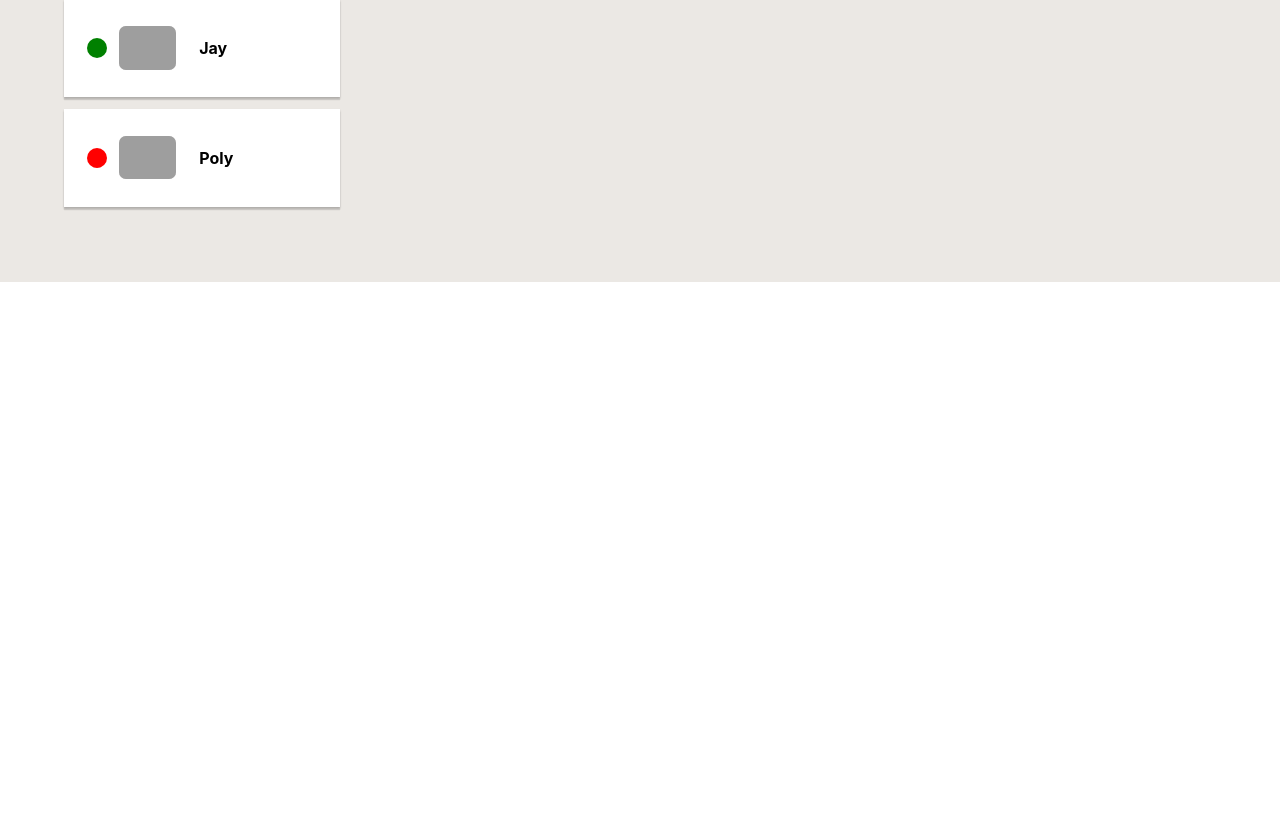
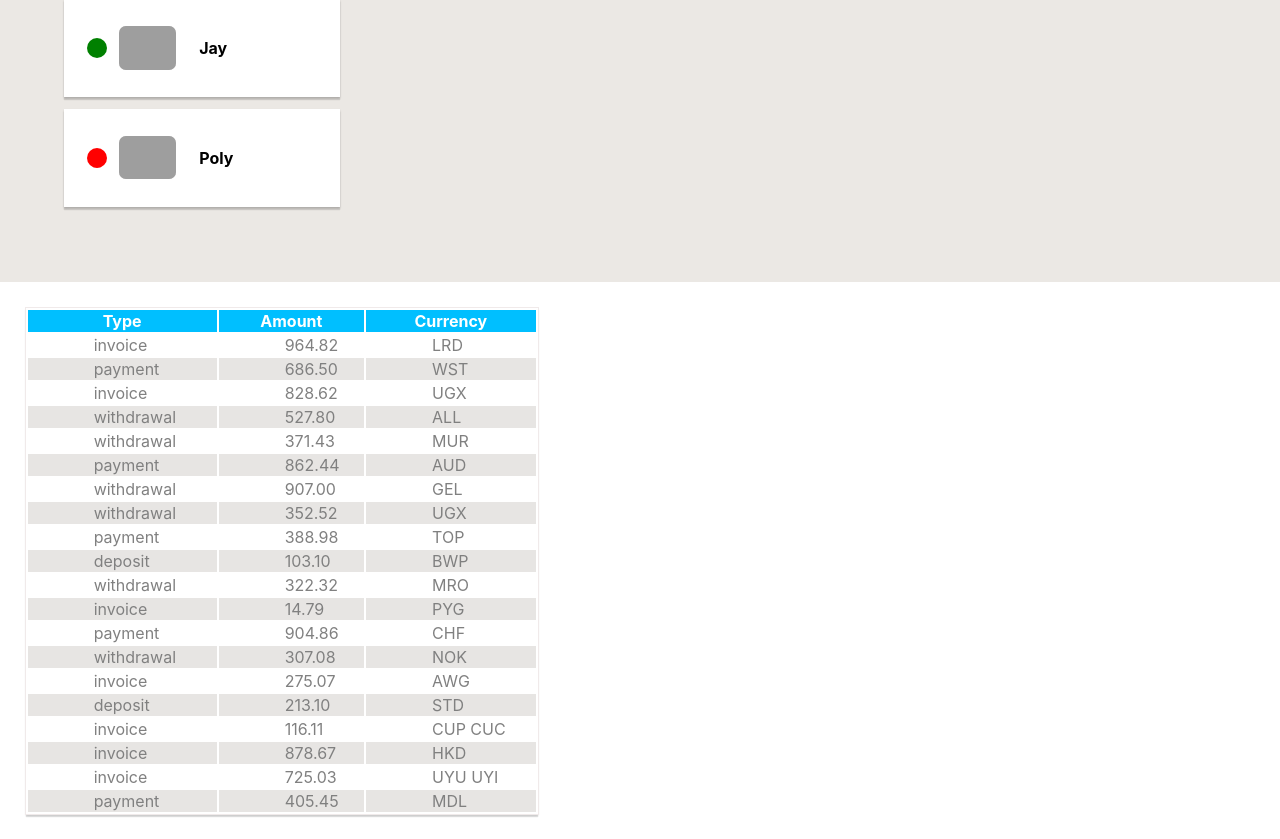
Before and after one commit to itfreshman2021/goit-react-hw-01-components, a React (Create React App) app: page / in a window 1280 px wide. Shown: the part 1358-2197 px from the top of the page. Before the commit the page ends 1640 px from the top, so only its background shows below. Built offline with nearby package versions, Linux system fonts and the light colour scheme; grey boxes are pictures that could not be loaded.

Commit message:
added solution for task 4

```diff
--- a/src/Components/App.js
+++ b/src/Components/App.js
@@ -2,9 +2,11 @@ import React from 'react';
 import Profile from './profile/Profile';
 import Statistics from './statistics/Statistics';
 import FriendList from './friendlist/FriendList';
+import TransactionHistory from './transactionhistory/TransactionHistory';
 import user from './data/profile/user.json';
 import statisticalData from './data/statistics/statistical-data.json';
 import friends from './data/friendlist/friends.json';
+import transactions from './data/transactionhistory/transactions.json';
 
 const App = () => {
   return (
@@ -19,6 +21,7 @@ const App = () => {
       <Statistics title="Upload stats" stats={statisticalData} />
       <Statistics stats={statisticalData} />
       <FriendList friends={friends} />
+      <TransactionHistory items={transactions} />
     </>
   );
 };
--- /dev/null
+++ b/src/Components/data/transactionhistory/transactions.json
@@ -0,0 +1,122 @@
+[
+  {
+    "id": "1e0700a2-5183-4291-85cc-2065a036a683",
+    "type": "invoice",
+    "amount": "964.82",
+    "currency": "LRD"
+  },
+  {
+    "id": "a30f821b-4d25-4ff0-abdd-e340b3f0dd2b",
+    "type": "payment",
+    "amount": "686.50",
+    "currency": "WST"
+  },
+  {
+    "id": "44dca67a-8e5a-4798-bf8e-b15efd4e1abd",
+    "type": "invoice",
+    "amount": "828.62",
+    "currency": "UGX"
+  },
+  {
+    "id": "ea8ed3dc-2b68-4a53-905a-53ecb0adef33",
+    "type": "withdrawal",
+    "amount": "527.80",
+    "currency": "ALL"
+  },
+  {
+    "id": "ea76146a-0b00-4b80-bc02-a8c822176712",
+    "type": "withdrawal",
+    "amount": "371.43",
+    "currency": "MUR"
+  },
+  {
+    "id": "63ca02f9-d637-46b5-9237-f3b24425e029",
+    "type": "payment",
+    "amount": "862.44",
+    "currency": "AUD"
+  },
+  {
+    "id": "ed0263e8-59a5-4bf1-87e0-2bb88e53dc34",
+    "type": "withdrawal",
+    "amount": "907.00",
+    "currency": "GEL"
+  },
+  {
+    "id": "6013bad0-750c-4691-8bc2-d8f2b43969c4",
+    "type": "withdrawal",
+    "amount": "352.52",
+    "currency": "UGX"
+  },
+  {
+    "id": "252c7be4-8b06-4fa7-8d42-61fb835b70d5",
+    "type": "payment",
+    "amount": "388.98",
+    "currency": "TOP"
+  },
+  {
+    "id": "4eaab41b-b967-40ac-82ed-85fc66f646f1",
+    "type": "deposit",
+    "amount": "103.10",
+    "currency": "BWP"
+  },
+  {
+    "id": "9648a350-8469-42d5-8bf3-18090de5fe67",
+    "type": "withdrawal",
+    "amount": "322.32",
+    "currency": "MRO"
+  },
+  {
+    "id": "9c5c25fb-1a95-4b2f-8d1f-4c4426d677cc",
+    "type": "invoice",
+    "amount": "14.79",
+    "currency": "PYG"
+  },
+  {
+    "id": "43ef232c-80e9-4d6f-b48a-b22405620de3",
+    "type": "payment",
+    "amount": "904.86",
+    "currency": "CHF"
+  },
+  {
+    "id": "5161682e-e620-4019-ab0a-24ceb10fbd20",
+    "type": "withdrawal",
+    "amount": "307.08",
+    "currency": "NOK"
+  },
+  {
+    "id": "7b119d71-42e6-4c42-a141-6818b07bb9ff",
+    "type": "invoice",
+    "amount": "275.07",
+    "currency": "AWG"
+  },
+  {
+    "id": "a4f65722-65c4-4c28-b1f4-b8ed988bb205",
+    "type": "deposit",
+    "amount": "213.10",
+    "currency": "STD"
+  },
+  {
+    "id": "c6e5784b-0ca3-48d6-86e5-b5128af5a523",
+    "type": "invoice",
+    "amount": "116.11",
+    "currency": "CUP CUC"
+  },
+  {
+    "id": "c9ebed6a-3a02-4b49-ac0d-0534b51f2bfd",
+    "type": "invoice",
+    "amount": "878.67",
+    "currency": "HKD"
+  },
+  {
+    "id": "a4a98b0e-b22c-438b-9f83-de2df52110c8",
+    "type": "invoice",
+    "amount": "725.03",
+    "currency": "UYU UYI"
+  },
+  {
+    "id": "b39bfa7a-0166-4c47-94d6-87d20590f746",
+    "type": "payment",
+    "amount": "405.45",
+    "currency": "MDL"
+  }
+]
--- /dev/null
+++ b/src/Components/transactionhistory/TransactionHistory.js
@@ -0,0 +1,39 @@
+import React from 'react';
+import PropTypes from 'prop-types';
+import s from './TransactionHistory.module.css';
+
+const TransactionHistory = ({ items }) => {
+  return (
+    <table className={s.transactionHistory}>
+      <thead className={s.transactionHistoryThead}>
+        <tr>
+          <th>Type</th>
+          <th>Amount</th>
+          <th>Currency</th>
+        </tr>
+      </thead>
+
+      <tbody>
+        {items.map(item => (
+          <tr key={item.id} className={s.transactionHistoryTr}>
+            <td className={s.transactionHistoryTd}>{item.type}</td>
+            <td className={s.transactionHistoryTd}>{item.amount}</td>
+            <td className={s.transactionHistoryTd}>{item.currency}</td>
+          </tr>
+        ))}
+      </tbody>
+    </table>
+  );
+};
+
+TransactionHistory.propTypes = {
+  items: PropTypes.arrayOf(
+    PropTypes.shape({
+      type: PropTypes.string.isRequired,
+      amount: PropTypes.string.isRequired,
+      currency: PropTypes.string.isRequired,
+      id: PropTypes.string.isRequired,
+    }),
+  ),
+};
+export default TransactionHistory;
--- /dev/null
+++ b/src/Components/transactionhistory/TransactionHistory.module.css
@@ -0,0 +1,25 @@
+.transactionHistory {
+  margin: 2%;
+  width: 40%;
+
+  outline: 1px solid rgb(240, 234, 234);
+  box-shadow: 0px 3px 1px rgba(0, 0, 0, 0.1), 0px 1px 2px rgba(0, 0, 0, 0.08),
+    0px 2px 2px rgba(0, 0, 0, 0.12);
+}
+
+.transactionHistoryThead {
+  background-color: deepskyblue;
+  color: white;
+}
+
+.transactionHistoryTr {
+  color: grey;
+}
+
+.transactionHistoryTr:nth-child(even) {
+  background-color: rgb(231, 229, 227);
+}
+
+.transactionHistoryTd {
+  padding-left: 13%;
+}
```
